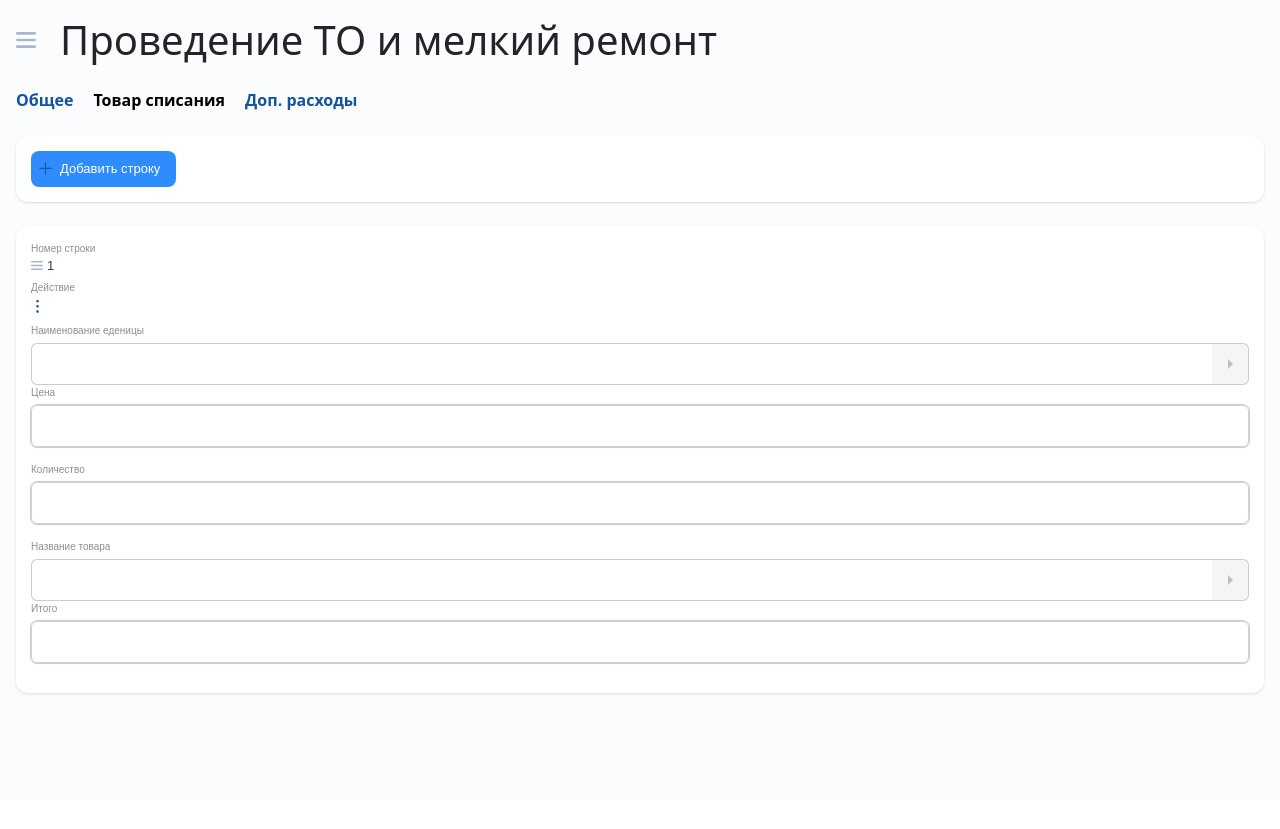
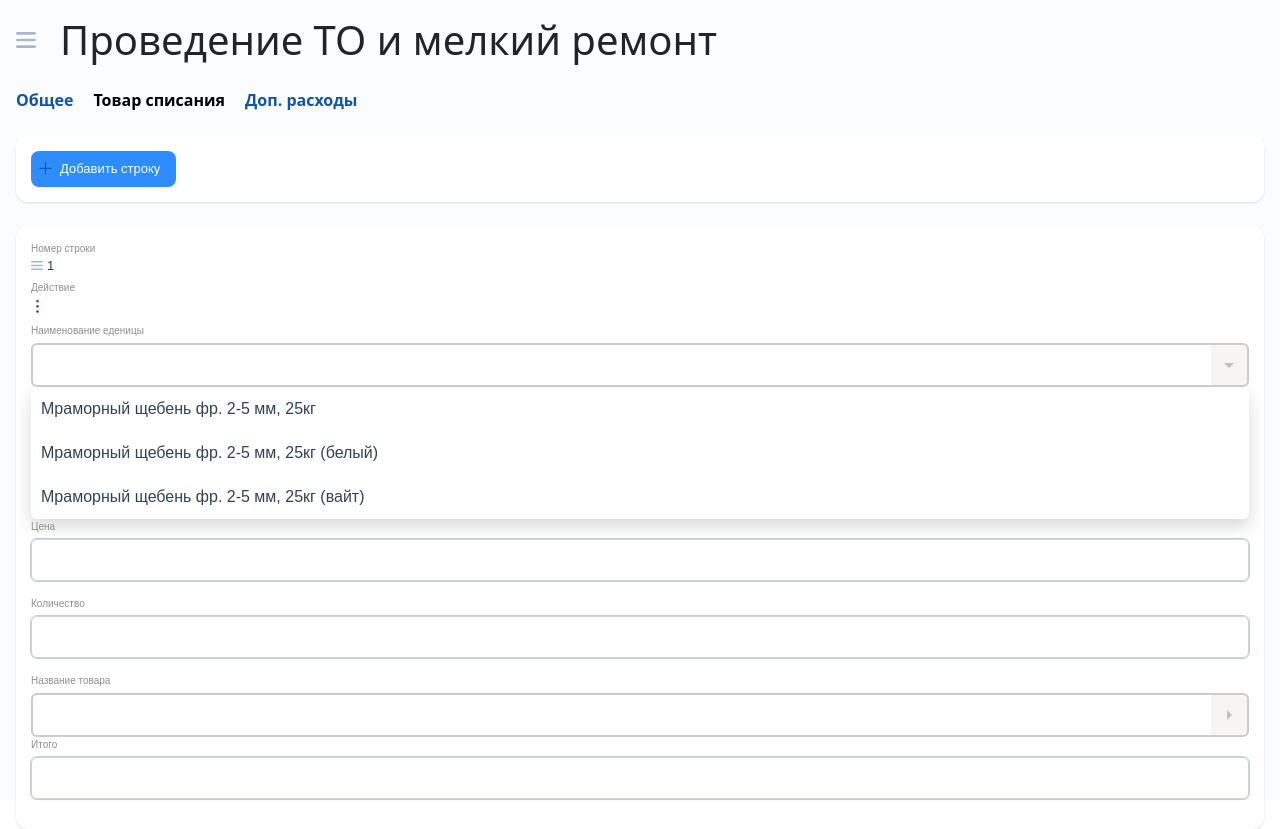
Before and after one commit to Ahatron/tables, a Vue app: page / in a window 1280 px wide. Both pictures are taken after a click on the button 1230 px from the left and 363 px from the top of the page. Before the commit the page ends 800 px from the top, so only its background shows below. Built offline with nearby package versions, Linux system fonts and the light colour scheme; a web font is replaced by a local one.

Commit message:
ладно

```diff
--- a/package.json
+++ b/package.json
@@ -14,6 +14,7 @@
   },
   "dependencies": {
     "bootstrap": "^5.3.2",
+    "pinia": "^2.1.7",
     "primeicons": "^6.0.1",
     "primevue": "^3.47.2",
     "vue": "^3.4.15"
--- a/src/components/MyDropDown.vue
+++ b/src/components/MyDropDown.vue
@@ -1,10 +1,19 @@
 <template>
-  <div>
-    <div class="d-inline-flex align-items-stretch w-100 my-dropdown">
-      <input type="text" class="rounded-start border-end-0 p-2 w-100" />
+  <div class="my-dropdown">
+    <div
+      class="d-inline-flex align-items-stretch w-100 my-dropdown__input"
+      @click.stop="dropper = !dropper"
+    >
+      <input
+        @input="findValues"
+        :value="selectedValue"
+        type="text"
+        class="rounded-start border-end-0 p-2 w-100"
+      />
       <button class="rounded-end w-auto border-start-0" style="background-color: #f6f5f3">
         <svg
-          style="fill: #c0c0c0"
+          :class="dropper ? 'rotate' : ''"
+          style="fill: #c0c0c0; transition: 0.2s"
           xmlns="http://www.w3.org/2000/svg"
           height="24"
           viewBox="0 -960 960 960"
@@ -14,21 +23,70 @@
         </svg>
       </button>
     </div>
-    <div class="rounded shadow"></div>
+
+    <li v-if="dropper" @click.stop type="none" class="rounded shadow my-dropdown__list">
+      <ul
+        v-for="item of matchedValues"
+        :key="item"
+        @click="selectedValue = item"
+        class="my-dropdown__list-item"
+      >
+        {{
+          item
+        }}
+      </ul>
+    </li>
   </div>
 </template>
 
 <script setup lang="ts">
-//
+import { ref } from 'vue'
+
+const dropper = ref(false),
+  values = ref([
+    'Мраморный щебень фр. 2-5 мм, 25кг',
+    'Мраморный щебень фр. 2-5 мм, 25кг (белый)',
+    'Мраморный щебень фр. 2-5 мм, 25кг (вайт)'
+  ]),
+  selectedValue = ref(''),
+  matchedValues = ref(values.value)
+
+function findValues() {
+  if (selectedValue.value) {
+    matchedValues.value = values.value.filter((item: string) =>
+      item.startsWith(selectedValue.value)
+    )
+  } else {
+    matchedValues.value = values.value
+  }
+}
+
+document.addEventListener('click', () => (dropper.value = false))
 </script>
 
 <style scoped>
-.my-dropdown > input,
-button {
-  border: 1px solid #ccc;
+.rotate {
+  transform: rotateZ(90deg);
+}
+.my-dropdown__list-item {
+  margin: 0;
+  padding: 10px 10px;
+}
+.my-dropdown__list-item:hover {
+  background-color: #f6f5f3;
+}
+.my-dropdown__list-item:active {
+  background-color: #d4d4d4;
 }
 
-input {
-  outline-width: 1px !important;
+.my-dropdown__list::marker {
+  marker: none;
+}
+.my-dropdown__input:focus {
+  outline: 1px black solid;
+}
+.my-dropdown__input > input,
+button {
+  border: 2px solid #ccc;
 }
 </style>
```
Also changed, not shown: 1 other file (tests, documents, lock files or other folders).
